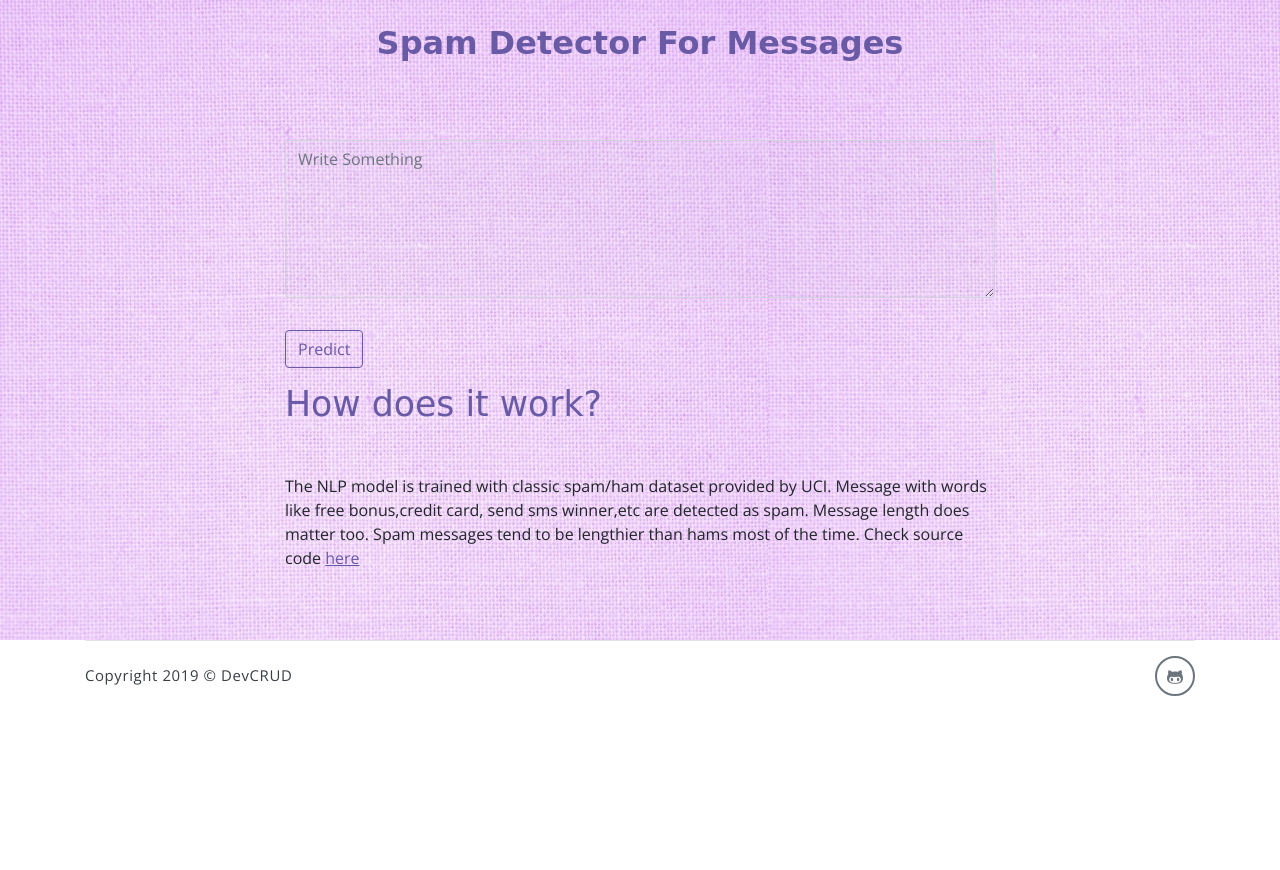
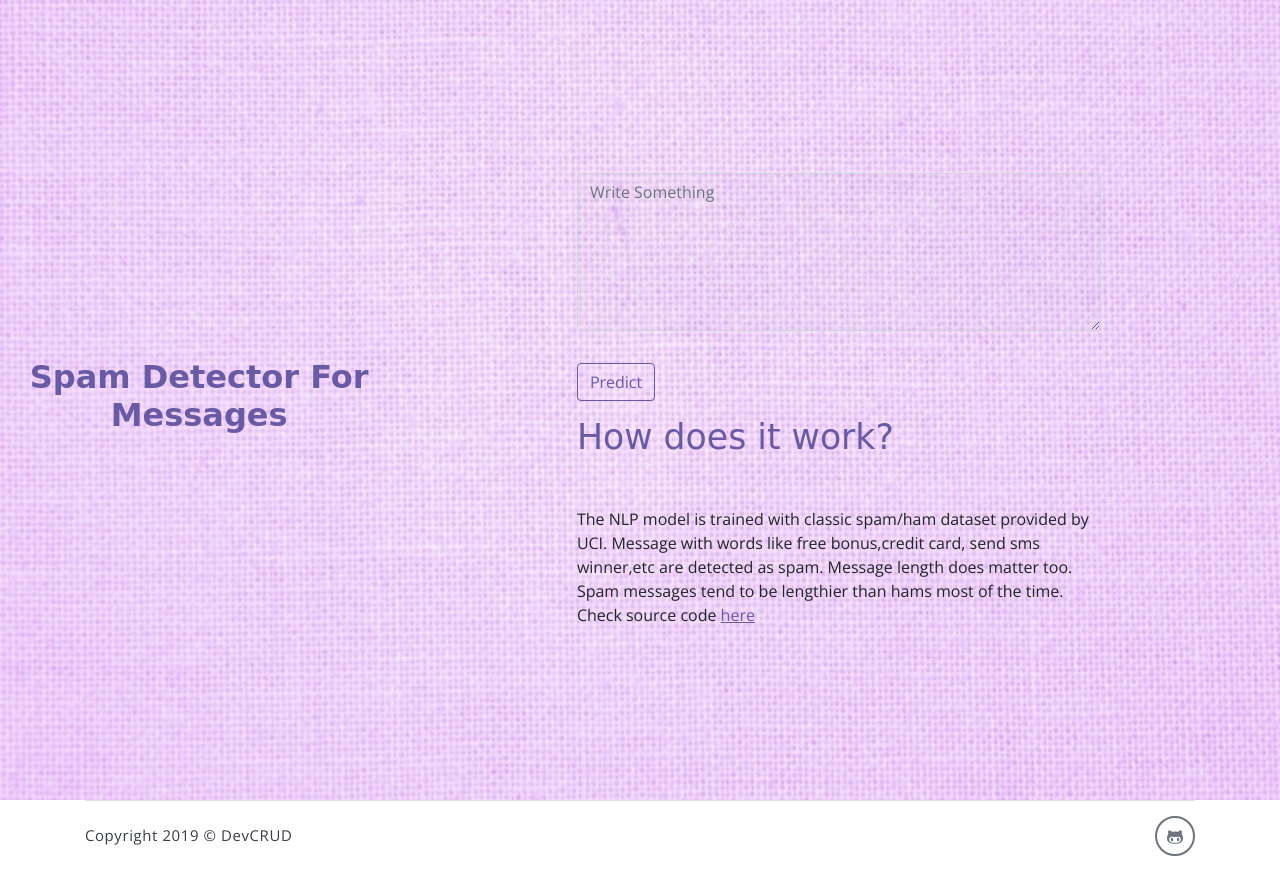
Before and after one commit to akashmasne/SpamClassifier, a Flask app: page / in a window 1280 px wide. Before the commit the page ends 696 px from the top, so only its background shows below. Run offline with Flask 2, Linux system fonts and the light colour scheme; parts of the project's set-up code (start-up, migrations or seed data) failed here and were passed over; some libraries are stand-ins or nearby versions; some web fonts are replaced.

Commit message:
Add files via upload

```diff
--- a/templates/index.html
+++ b/templates/index.html
@@ -14,11 +14,11 @@
 </head>
 <body data-spy="scroll" data-target=".navbar" data-offset="10" id="home">
 
-	<div class="header-content text-center" style="background-image: url('static/assets/imgs/p1.jpg')">
+	<div class="header text-center" style="background-image: url('static/assets/imgs/p1.jpg')">
 	</br>
 		<h2><b>Spam Detector For Messages</b></h2>
-		<section class="section text-left" id="contact">
-			<div class="container text-left">
+		<section class="section" align="left" id="contact">
+			<div class="container" align="left">
 
 				<!-- contact form -->
 				<form action="{{ url_for('predict')}}" method="POST" class="contact-form col-md-10 col-lg-8 m-auto">
```
